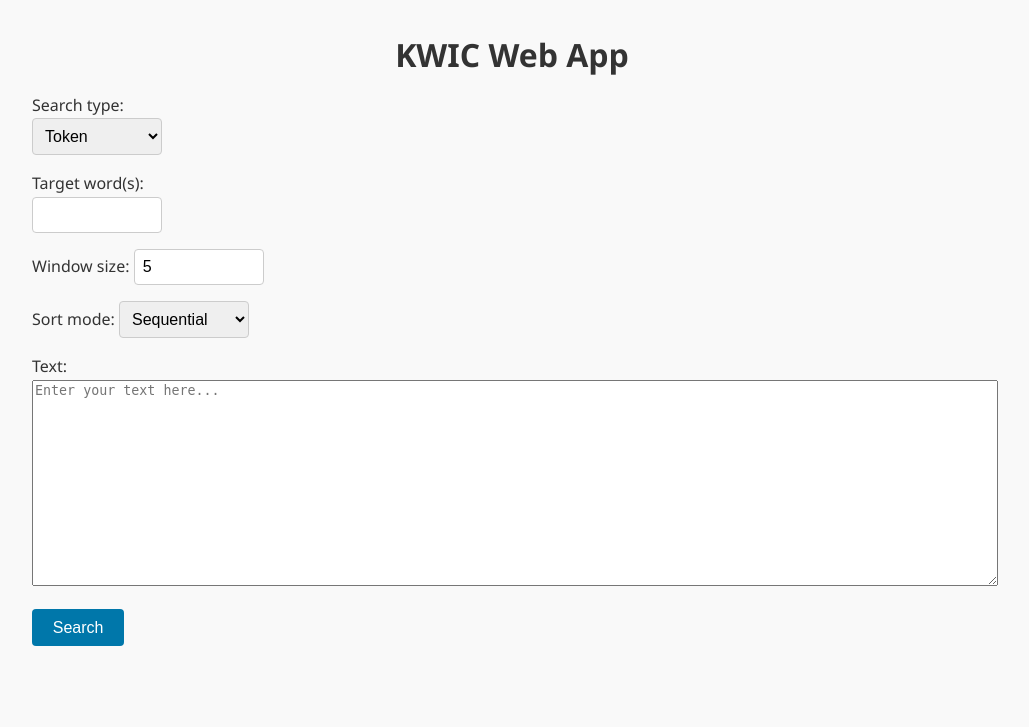
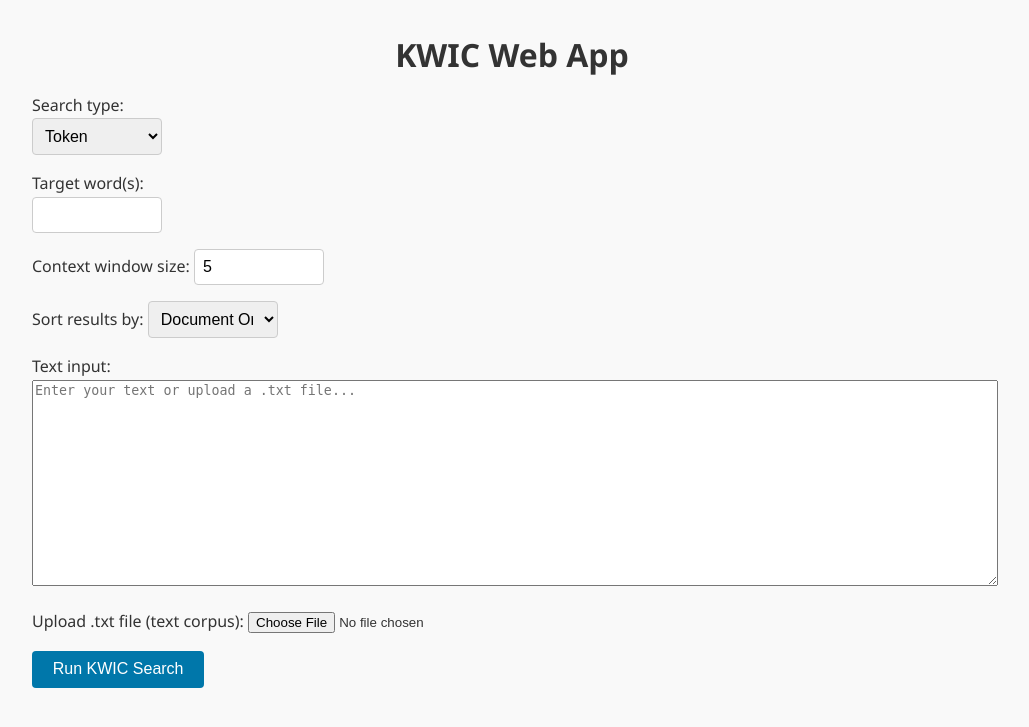
Before and after one commit to koterooo/EL331_pineapple, a Flask app: page / in a window 1280 px wide. Shown: the top 727 px of the page, without its empty margins (128-1157 px from the left). Run offline with Flask 3, Linux system fonts and the light colour scheme.

Commit message:
do not 修正

```diff
--- a/web_kwic_app/app.py
+++ b/web_kwic_app/app.py
@@ -1,33 +1,13 @@
 # -*- coding: utf-8 -*-
-"""
-Flask Application for Keyword‑in‑Context (KWIC) Text Analysis
-============================================================
-This source file was generated with the help of **ChatGPT (OpenAI)** on **29 May 2025**.
-
-The app demonstrates how to:
-  • Accept a body of text and perform keyword/POS/entity searches.
-  • Extract KWIC windows and compute the most‑frequent next‑token patterns.
-  • Provide three sorting modes (sequential, next‑token frequency, next‑POS frequency).
-
-It is intentionally concise for educational purposes—feel free to extend it!
-"""
-
 from flask import Flask, render_template, request
 import spacy
 from collections import Counter
-from difflib import SequenceMatcher
+import os
 
 app = Flask(__name__)
-# ---------------------------------------------------------------------------
-# Load a lightweight English model from spaCy. This keeps container size small
-# while still giving us tokenisation, POS tagging and named‑entity recognition.
-# ---------------------------------------------------------------------------
 nlp = spacy.load("en_core_web_sm")
 
-# Characters that should never be treated as a valid keyword start token.
 IGNORED_TOKENS = {"(", ")", ",", ".", ":", ";"}
-
-# Static option lists for the drop‑down menus in the UI.
 POS_TAGS = [
     "ADJ", "ADP", "ADV", "AUX", "CCONJ", "DET", "INTJ", "NOUN", "NUM", "PART",
     "PRON", "PROPN", "PUNCT", "SCONJ", "SYM", "VERB", "X"
@@ -37,87 +17,88 @@ ENT_LABELS = [
     "LAW", "LANGUAGE", "DATE", "TIME", "PERCENT", "MONEY", "QUANTITY", "ORDINAL", "CARDINAL"
 ]
 
-# ---------------------------------------------------------------------------
-# Helper: fuzzy_eq
-# Returns True if two strings are similar enough (Levenshtein ratio ≥ thresh).
-# This lets us match minor misspellings such as "banane" → "banana".
-# ---------------------------------------------------------------------------
-def fuzzy_eq(a: str, b: str, thresh: float = 0.85) -> bool:
-    return SequenceMatcher(None, a, b).ratio() >= thresh
-
-# ---------------------------------------------------------------------------
-# Flask view: index()
-# Handles GET (initial form) and POST (search request) at "/".
-# ---------------------------------------------------------------------------
 @app.route("/", methods=["GET", "POST"])
 def index():
-    result, patterns = [], []  # data for the template
+    result, patterns = [], []
+
+    text = ""
+    target = ""
 
     if request.method == "POST":
-        # 1) Fetch form values ------------------------------------------------
-        text     = request.form["text"]               # corpus
-        target   = request.form["target"]             # search token / tag / label
-        window   = int(request.form.get("window", 5)) # KWIC window size
-        s_type   = request.form["search_type"]        # token / pos / entity
-        s_mode   = request.form["sort_mode"]          # sequential / token_freq / pos_freq
+        # --- Get text corpus ---
+        text = request.form.get("text", "").strip()
+        if not text and "file" in request.files:
+            file = request.files["file"]
+            if file and file.filename.endswith(".txt"):
+                try:
+                    text = file.read().decode("utf-8")
+                except UnicodeDecodeError:
+                    try:
+                        file.seek(0)
+                        text = file.read().decode("shift_jis")
+                    except UnicodeDecodeError:
+                        text = "Error: Unable to decode corpus file."
 
-        # 2) spaCy processing -------------------------------------------------
-        doc = nlp(text.replace("\n", " "))  # flatten newlines for cleaner KWIC indices
-        matches = []                            # [(start_idx, span_len), ...]
+        # --- Get target word ---
+        target = request.form.get("target", "").strip()
+        if not target and "target_file" in request.files:
+            target_file = request.files["target_file"]
+            if target_file and target_file.filename.endswith(".txt"):
+                try:
+                    target = target_file.read().decode("utf-8").strip()
+                except UnicodeDecodeError:
+                    try:
+                        target_file.seek(0)
+                        target = target_file.read().decode("shift_jis").strip()
+                    except UnicodeDecodeError:
+                        target = "ERROR_TARGET_DECODE"
 
-        # 3) Locate matches based on search type -----------------------------
+        # --- Other parameters ---
+        window   = int(request.form.get("window", 5))
+        s_type   = request.form.get("search_type", "token")
+        s_mode   = request.form.get("sort_mode", "sequential")
+
+        doc = nlp(text.replace("\n", " "))
+        matches = []
+
         if s_type == "token":
-            # --- Token search: exact, lemma and fuzzy match -----------------
             tgt_doc    = nlp(target)
-            tgt_texts  = [t.text.lower()  for t in tgt_doc]
-            tgt_lemmas = [t.lemma_.lower() for t in tgt_doc]
+            tgt_texts  = [t.text.lower() for t in tgt_doc]
             span_len   = len(tgt_texts)
 
             for i in range(len(doc) - span_len + 1):
                 ok = True
                 for j in range(span_len):
-                    tok       = doc[i + j]
-                    t_lower   = tok.text.lower()
-                    l_lower   = tok.lemma_.lower()
-                    tgt_txt   = tgt_texts[j]
-                    tgt_lem   = tgt_lemmas[j]
+                    tok     = doc[i + j]
+                    t_lower = tok.text.lower()
+                    tgt_txt = tgt_texts[j]
 
-                    # Accept if token matches text/lemma or is fuzzily similar.
-                    if not (
-                        t_lower == tgt_txt or l_lower == tgt_txt or
-                        t_lower == tgt_lem or l_lower == tgt_lem or
-                        fuzzy_eq(t_lower, tgt_txt) or fuzzy_eq(l_lower, tgt_txt)
-                    ):
+                    if t_lower != tgt_txt:
                         ok = False
                         break
                 if ok and doc[i].text not in IGNORED_TOKENS:
                     matches.append((i, span_len))
 
         elif s_type == "pos":
-            # --- POS search --------------------------------------------------
             for i, tok in enumerate(doc):
                 if tok.pos_ == target and tok.text not in IGNORED_TOKENS:
                     matches.append((i, 1))
 
         elif s_type == "entity":
-            # --- Entity search ----------------------------------------------
             for ent in doc.ents:
                 if ent.label_ == target.upper() and doc[ent.start].text not in IGNORED_TOKENS:
                     matches.append((ent.start, ent.end - ent.start))
 
-        # 4) Build KWIC lines & collect next‑token statistics ----------------
         pattern_counter, output = Counter(), []
         for idx, span_len in matches:
-            # Identify the sentence containing the match for pretty KWIC slicing.
             sent = next(s for s in doc.sents if s.start <= idx < s.end)
-            loc  = idx - sent.start  # position within sentence
+            loc  = idx - sent.start
             sent_tokens = [t.text for t in sent]
 
             left  = sent_tokens[max(0, loc - window): loc]
             mid   = sent_tokens[loc: loc + span_len]
             right = sent_tokens[loc + span_len: loc + span_len + window]
 
-            # Collect the word / POS immediately after the keyword span.
             next_tok = sent[loc + span_len] if (loc + span_len) < len(sent) else None
             if next_tok:
                 pattern_counter[(next_tok.text, next_tok.pos_, next_tok.ent_type_ or "")] += 1
@@ -130,19 +111,16 @@ def index():
                 "next_pos":  next_tok.pos_       if next_tok else ""
             })
 
-        # 5) Sort lines according to the requested mode ----------------------
         if s_mode == "token_freq":
             freq = Counter(o["next_word"] for o in output if o["next_word"])
             output.sort(key=lambda x: (-freq.get(x["next_word"], 0), x["left"], x["right"]))
         elif s_mode == "pos_freq":
             pos_freq = Counter(o["next_pos"] for o in output if o["next_pos"])
             output.sort(key=lambda x: (-pos_freq.get(x["next_pos"], 0), x["left"], x["right"]))
-        # sequential = original document order → no extra sorting needed.
 
-        result   = output
+        result = output
         patterns = pattern_counter.most_common(10)
 
-    # 6) Render result page ---------------------------------------------------
     return render_template(
         "index.html",
         result=result,
@@ -151,9 +129,5 @@ def index():
         ent_labels=ENT_LABELS
     )
 
-# ---------------------------------------------------------------------------
-# Run the dev server (use a production WSGI server for real deployments).
-# ---------------------------------------------------------------------------
 if __name__ == "__main__":
-    import os
-    app.run(debug=False, host="0.0.0.0", port=int(os.environ.get("PORT", 5000)))
+    app.run(debug=True, host="0.0.0.0", port=int(os.environ.get("PORT", 5000)))
--- a/web_kwic_app/templates/index.html
+++ b/web_kwic_app/templates/index.html
@@ -12,83 +12,73 @@
     {% set sel_type = request.form.get('search_type','token') %}
     {% set tgt_val  = request.form.get('target','') %}
 
-    <form method="post">
-      <!-- 1) Search type ------------------------------------------------ -->
+    <form method="post" enctype="multipart/form-data">
+      <!-- 1. Search type -->
       <label>Search type:<br>
         <select name="search_type" id="search_type" onchange="updateTargetInput()">
           <option value="token"  {% if sel_type=='token'  %}selected{% endif %}>Token</option>
-          <option value="pos"    {% if sel_type=='pos'    %}selected{% endif %}>POS</option>
-          <option value="entity" {% if sel_type=='entity' %}selected{% endif %}>Entity</option>
+          <option value="pos"    {% if sel_type=='pos'    %}selected{% endif %}>Part of Speech</option>
+          <option value="entity" {% if sel_type=='entity' %}selected{% endif %}>Named Entity</option>
         </select>
       </label>
 
-      <!-- 2) Target (dynamic) ------------------------------------------- -->
-      <!-- Token -->
+      <!-- 2. Target input -->
       <div id="token_input" style="display:{{ 'block' if sel_type=='token' else 'none' }};">
         <label>Target word(s):<br>
-          <input type="text" name="target" id="target_token"
-                 value="{{ tgt_val if sel_type=='token' else '' }}">
+          <input type="text" name="target" id="target_token" value="{{ tgt_val if sel_type=='token' else '' }}">
         </label>
       </div>
 
-      <!-- POS -->
       <div id="pos_input" style="display:{{ 'block' if sel_type=='pos' else 'none' }};">
         <label>POS tag:<br>
           <select name="target" id="target_pos">
             {% for pos in pos_tags %}
-              <option value="{{ pos }}" {% if sel_type=='pos' and tgt_val==pos %}selected{% endif %}>
-                {{ pos }}
-              </option>
+              <option value="{{ pos }}" {% if sel_type=='pos' and tgt_val==pos %}selected{% endif %}>{{ pos }}</option>
             {% endfor %}
           </select>
         </label>
       </div>
 
-      <!-- Entity -->
       <div id="ent_input" style="display:{{ 'block' if sel_type=='entity' else 'none' }};">
         <label>Entity label:<br>
           <select name="target" id="target_ent">
             {% for ent in ent_labels %}
-              <option value="{{ ent }}" {% if sel_type=='entity' and tgt_val==ent %}selected{% endif %}>
-                {{ ent }}
-              </option>
+              <option value="{{ ent }}" {% if sel_type=='entity' and tgt_val==ent %}selected{% endif %}>{{ ent }}</option>
             {% endfor %}
           </select>
         </label>
       </div>
 
-      <!-- 3) 他の設定 ---------------------------------------------------- -->
-      <label>Window size:
-        <input type="number" name="window"
-               value="{{ request.form.get('window',5) }}" min="1" max="20">
+      <!-- 3. Parameters -->
+      <label>Context window size:
+        <input type="number" name="window" value="{{ request.form.get('window',5) }}" min="1" max="20">
       </label>
 
-      <label>Sort mode:
+      <label>Sort results by:
         <select name="sort_mode">
-          {% for opt,label in [('sequential','Sequential'),
-                               ('token_freq','Token Freq'),
-                               ('pos_freq','POS Freq')] %}
-            <option value="{{ opt }}" {% if request.form.get('sort_mode','sequential')==opt %}selected{% endif %}>
-              {{ label }}
-            </option>
+          {% for opt,label in [('sequential','Document Order'), ('token_freq','Most Frequent Token'), ('pos_freq','Most Frequent POS')] %}
+            <option value="{{ opt }}" {% if request.form.get('sort_mode','sequential')==opt %}selected{% endif %}>{{ label }}</option>
           {% endfor %}
         </select>
       </label>
 
-      <!-- 4) 本文 -------------------------------------------------------- -->
-      <label>Text:<br>
-        <textarea name="text" rows="10" placeholder="Enter your text here..." required>{{ request.form.get('text','') }}</textarea>
+      <!-- 4. Text and file upload -->
+      <label>Text input:<br>
+        <textarea name="text" rows="10" placeholder="Enter your text or upload a .txt file...">{{ request.form.get('text','') }}</textarea>
       </label>
 
-      <button type="submit">Search</button>
+      <label>Upload .txt file (text corpus):
+        <input type="file" name="file" accept=".txt">
+      </label>
+
+      <button type="submit">Run KWIC Search</button>
     </form>
 
-    <!-- 結果表示 ---------------------------------------------------------- -->
     {% if result %}
       <h2>KWIC Results</h2>
       <div class="table-wrapper">
         <table>
-          <thead><tr><th>Left</th><th>Keyword</th><th>Right</th></tr></thead>
+          <thead><tr><th>Left Context</th><th>Keyword</th><th>Right Context</th></tr></thead>
           <tbody>
             {% for item in result %}
               <tr>
@@ -103,7 +93,7 @@
     {% endif %}
 
     {% if patterns %}
-      <h3>Most-frequent next-token patterns</h3>
+      <h3>Most Frequent Next-Token Patterns</h3>
       <ul>
         {% for pat, cnt in patterns %}
           <li>{{ pat }} – {{ cnt }}</li>
@@ -112,7 +102,6 @@
     {% endif %}
   </div>
 
-  <!-- JS: 入力欄の切替 ---------------------------------------------------- -->
   <script>
     function updateTargetInput(){
       const type = document.getElementById('search_type').value;
@@ -126,7 +115,6 @@
         pos:    document.getElementById('target_pos'),
         entity: document.getElementById('target_ent')
       };
-      // 表示・非表示と disable 切替
       for (let key in divs){
         const show = (key === type);
         divs[key].style.display = show ? 'block' : 'none';
```
